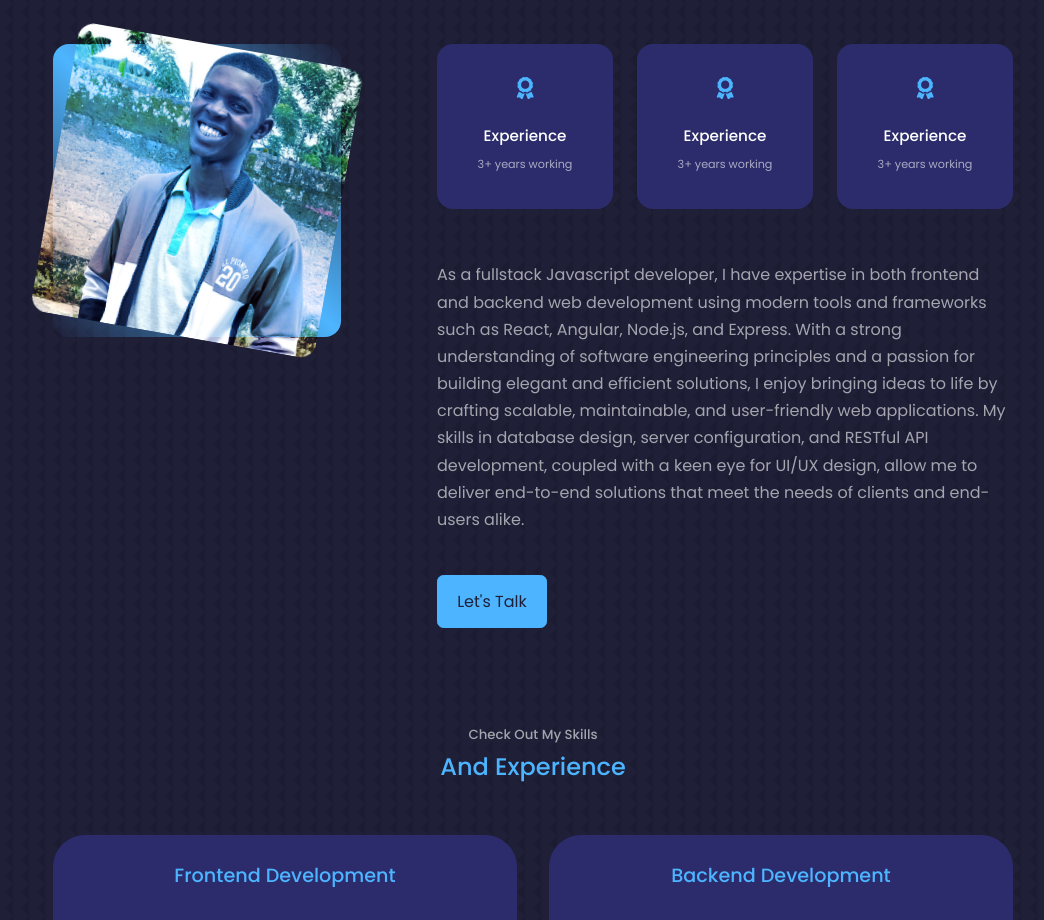
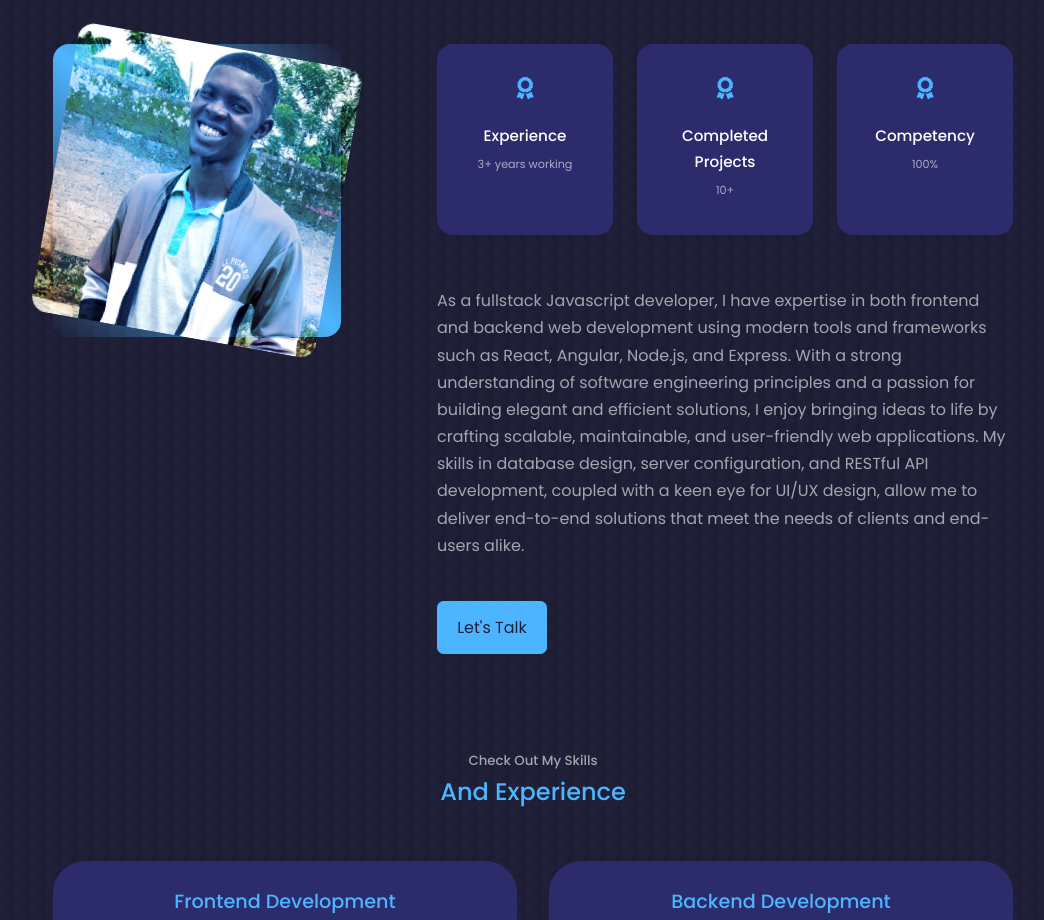
Before and after one commit to ovie-daveth/MyPortfolio, a React (Create React App) app: page / in a window 1280 px wide. Shown: the part 1020-1940 px from the top of the page, without its empty margins (107-1151 px from the left). Built offline with nearby package versions, Linux system fonts and the light colour scheme; the HTML template or start-up script is replaced by a standard one.

Commit message:
made some text adjustment

```diff
--- a/src/components/about/About.jsx
+++ b/src/components/about/About.jsx
@@ -23,13 +23,13 @@ const About = () => {
               </article>
               <article>
                   <FaAward className="icons"/>
-                  <h5>Experience</h5>
-                  <small>3+ years working</small>
+                  <h5>Completed Projects</h5>
+                  <small>10+</small>
               </article>
               <article>
                   <FaAward className="icons"/>
-                  <h5>Experience</h5>
-                  <small>3+ years working</small>
+                  <h5>Competency</h5>
+                  <small>100%</small>
               </article>
             </div>
             <p>As a fullstack Javascript developer, I have expertise in both frontend and backend web development using modern tools and frameworks such as React, Angular, Node.js, and Express. With a strong understanding of software engineering principles and a passion for building elegant and efficient solutions, I enjoy bringing ideas to life by crafting scalable, maintainable, and user-friendly web applications. My skills in database design, server configuration, and RESTful API development, coupled with a keen eye for UI/UX design, allow me to deliver end-to-end solutions that meet the needs of clients and end-users alike.</p>
```
